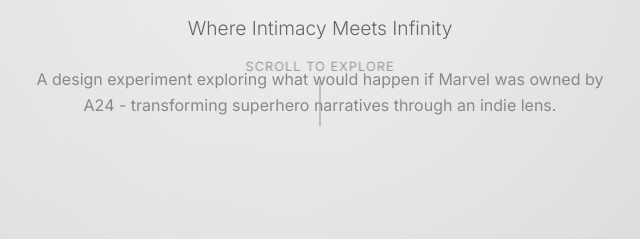
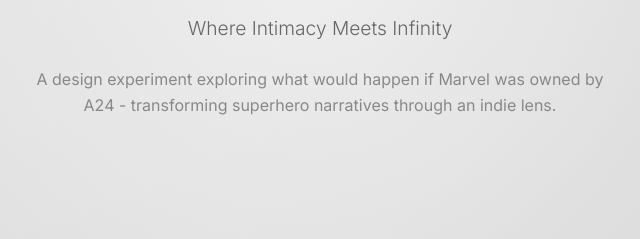
Before and after one commit to Yota321/Marvel-x-A24, a plain HTML site: page index.html in a window 1280 px wide. Shown: the part 448-687 px from the top of the page, 320-960 px from the left. Drawn offline with nearby package versions, Linux system fonts and the light colour scheme.

Commit message:
Update index.html

```diff
--- a/index.html
+++ b/index.html
@@ -44,11 +44,6 @@
                 <p class="hero-subtitle">Where Intimacy Meets Infinity</p>
                 <p class="hero-description">A design experiment exploring what would happen if Marvel was owned by A24 - transforming superhero narratives through an indie lens.</p>
             </div>
-            <div class="hero-scroll">
-                <span>Scroll to explore</span>
-                <div class="scroll-indicator"></div>
-            </div>
-        </div>
     </section>
 
     <!-- Introduction -->
```
